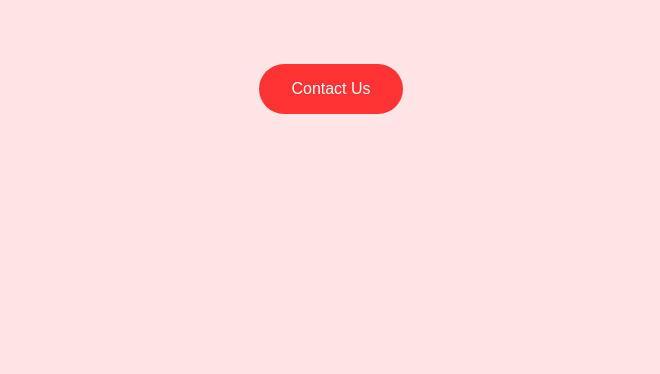
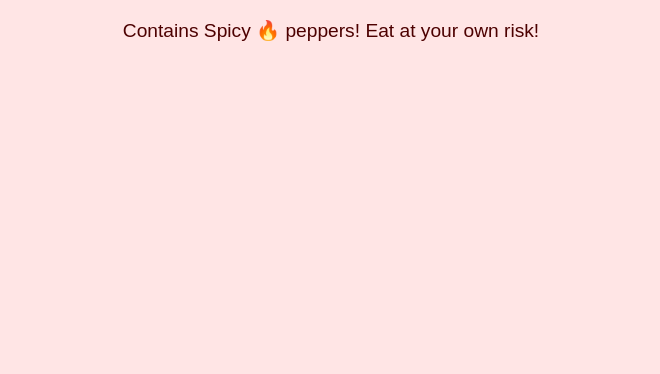
Before and after one commit to nx1reps/ddfires1, a plain HTML site: page index.html in a window 1280 px wide. Shown: the part 426-800 px from the top of the page, without its empty margins (309-969 px from the left). Drawn offline with Linux system fonts and the light colour scheme.

Commit message:
Update index.html

```diff
--- a/index.html
+++ b/index.html
@@ -72,8 +72,5 @@
 <body>
     <h1>🌶️ DD's Fire Hot Sauce 🌶️</h1>
     <p>Contains Spicy 🔥 peppers! Eat at your own risk! </p>
-    <div class="contact-section">
-        <button class="button" onclick="location.href='mailto:ddfiresauce@gmail.com'">Contact Us</button>
-    </div>
 </body>
 </html>
```
